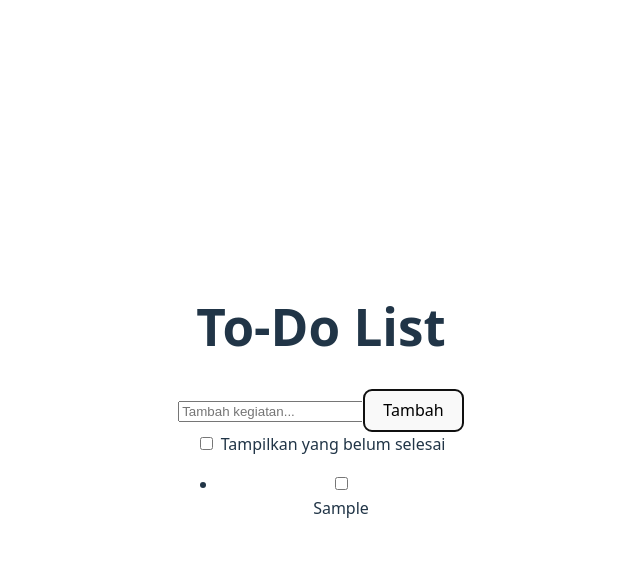
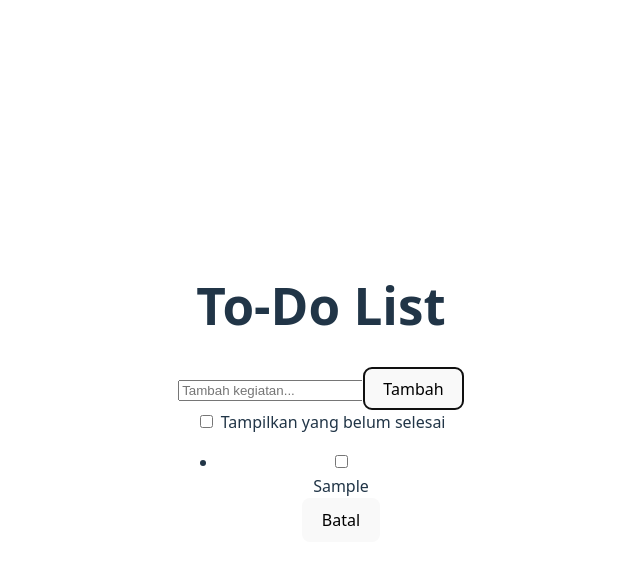
Before and after one commit to TiyoSA/Todo-List, a Vue app: page / in a window 1280 px wide. Both pictures are taken after typing "Sample" into the empty fields and a click on the button "Tambah". Shown: the top 564 px of the page, without its empty margins (319-959 px from the left). Built offline with nearby package versions, Linux system fonts and the light colour scheme.

Commit message:
menambahkan fitur untuk menghapus todo

```diff
--- a/src/App.vue
+++ b/src/App.vue
@@ -22,6 +22,9 @@
         <div class="col-task">
           <span>{{ todo.text }}</span>
         </div>
+        <div class="col-action">
+          <button @click="removeTodo(index)">Batal</button>
+        </div>
       </li>
     </ul>
   </div>
@@ -41,6 +44,10 @@ function addTodo() {
   }
 }
 
+function removeTodo(index) {
+  todos.value.splice(index, 1)
+}
+
 const filteredTodos = computed(() => {
   return filterIncomplete.value
     ? todos.value.filter(todo => !todo.done)
```
